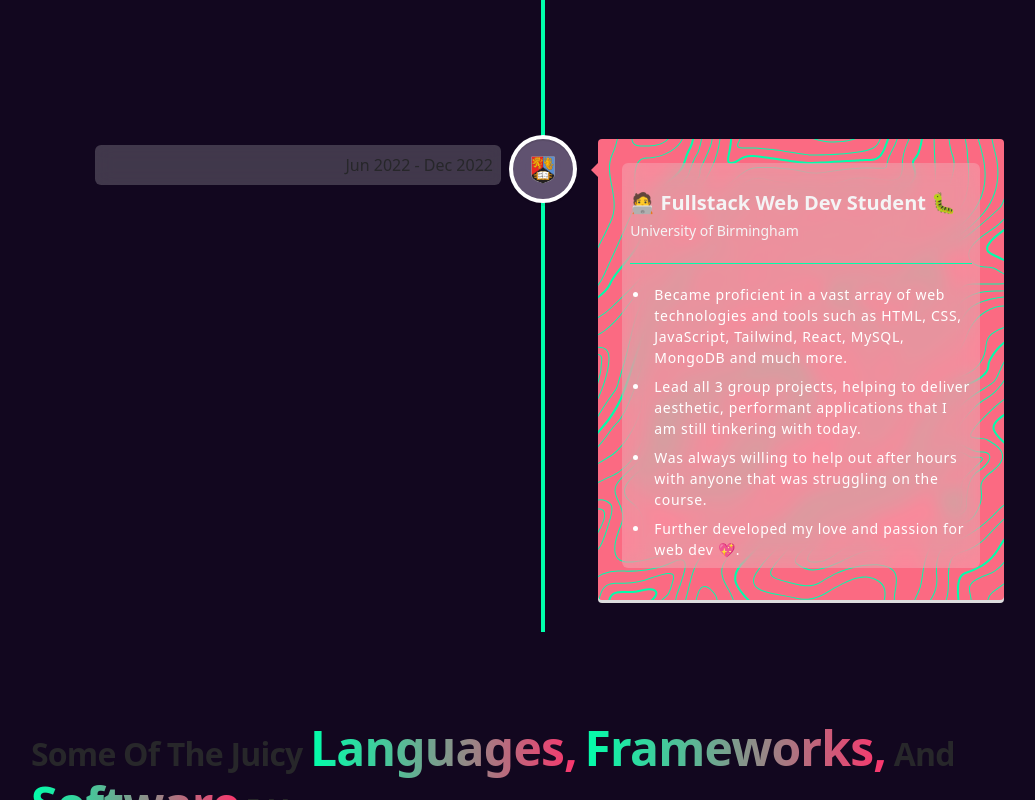
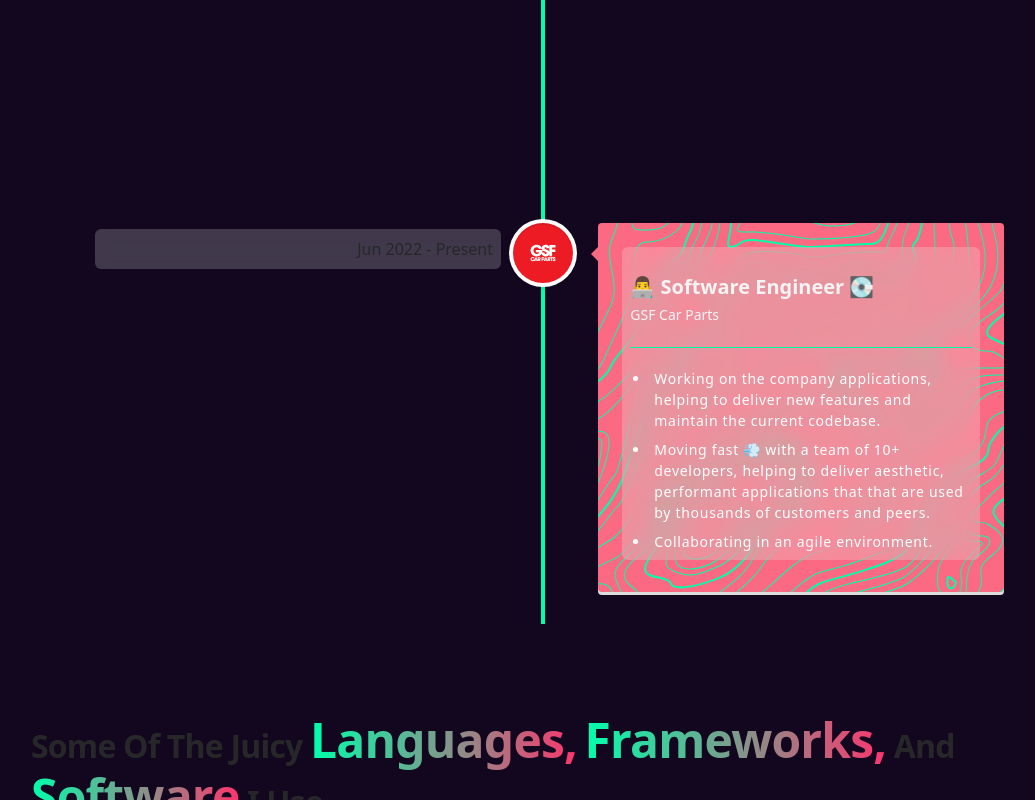
Before and after one commit to TheInfamousGrim/nextjs-personal-site, a Next.js app: page /experience in a window 1280 px wide. Shown: the part 1877-2677 px from the top of the page, without its empty margins (97-1132 px from the left). Built offline with nearby package versions, Linux system fonts and the light colour scheme.

Commit message:
Feat ✨: Add GSF job info to timeline and home page

```diff
--- a/app/page.tsx
+++ b/app/page.tsx
@@ -19,6 +19,7 @@
 import logoKomo from '../public/logos/komo.svg';
 import logoUOB from '../public/logos/university-of-birmingham.svg';
 import logoGSA from '../public/logos/gsa.svg';
+import logoGSF from '../public/logos/gsf-logo.svg';
 import logoUOE from '../public/logos/university-of-exeter.svg';
 import logoBuckland from '../public/logos/west-buckland.svg';
 
@@ -156,13 +157,23 @@
 function Resume() {
   let resume = [
     {
+      company: 'GSF Car Parts',
+      title: 'Software Engineer',
+      logo: logoGSF,
+      start: '2022',
+      end: {
+        label: 'Present',
+        dateTime: new Date().getFullYear().toString(),
+      },
+    },
+    {
       company: 'Aston & Fincher',
       title: 'Junior IT Executive',
       logo: logoAAndF,
       start: '2021',
       end: {
-        label: 'Present',
-        dateTime: new Date().getFullYear().toString(),
+        label: '2023',
+        dateTime: '2023',
       },
     },
     {
--- a/components/ExperienceTimeline.tsx
+++ b/components/ExperienceTimeline.tsx
@@ -8,7 +8,7 @@
 import Image from 'next/image';
 
 // Logos
-import logoGSA from '@/public/logos/gsa.svg';
+import logoGSF from '@/public/logos/gsf-logo.svg';
 import logoKomo from '@/public/logos/komo.svg';
 import logoAandF from '@/public/logos/A&F.svg';
 import logoUOB from '@/public/logos/university-of-birmingham.svg';
@@ -20,19 +20,6 @@
 import topographyAquamarine from '@/public/patterns/topography-aquamarine.svg';
 
 const experiences = [
-  {
-    title: '💀 Acting Student 🎭',
-    company_name: 'Guildford School of Acting',
-    icon: logoGSA,
-    iconBg: '#000000',
-    date: 'Sep 2018 - Jul 2020',
-    points: [
-      'Top drama school in the country.',
-      'Rigourous study and rehearsal periods of up 60-70 hours a week.',
-      'Gained a great understanding of Laban, Meisner, Adler and countless other practitioners and their praxis.',
-      'Made some life long friends in the acing industry that I cherish to this day.',
-    ],
-  },
   {
     title: '🍹 Bar Manager and Mixologist ⚗️',
     company_name: 'Komo Cocktail Bar',
@@ -70,6 +57,18 @@
       'Lead all 3 group projects, helping to deliver aesthetic, performant applications that I am still tinkering with today.',
       'Was always willing to help out after hours with anyone that was struggling on the course.',
       'Further developed my love and passion for web dev 💖.',
+    ],
+  },
+  {
+    title: '👨‍💻 Software Engineer 💽',
+    company_name: 'GSF Car Parts',
+    icon: logoGSF,
+    iconBg: '#ED1C24',
+    date: 'Jun 2022 - Present',
+    points: [
+      'Working on the company applications, helping to deliver new features and maintain the current codebase.',
+      'Moving fast 💨 with a team of 10+ developers, helping to deliver aesthetic, performant applications that that are used by thousands of customers and peers.',
+      'Collaborating in an agile environment.',
     ],
   },
 ];
```
